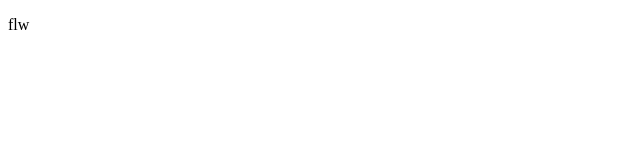
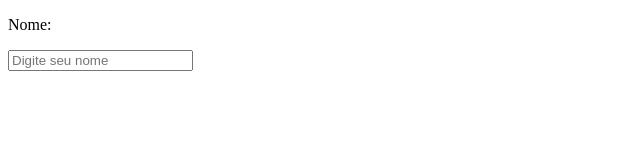
Before and after one commit to JoaoMatheusRG/musical-happiness, a plain HTML site: page index.html in a window 1280 px wide. Shown: the whole page, without its empty margins (0-640 px from the left). Drawn offline with Linux system fonts and the light colour scheme.

Commit message:
ramon inicia branch

```diff
--- a/index.html
+++ b/index.html
@@ -7,6 +7,9 @@
     <title>Document</title>
 </head>
 <body>
-    <p>flw</p>
+    <div>
+        <p>Nome:</p>
+        <input placeholder="Digite seu nome" type="text">
+    </div>
 </body>
 </html>
```
